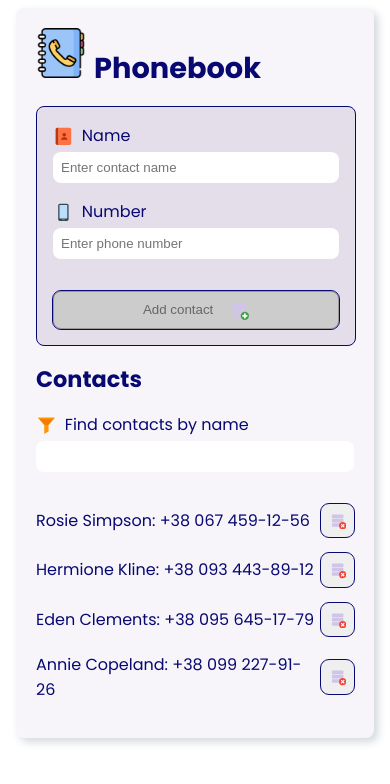
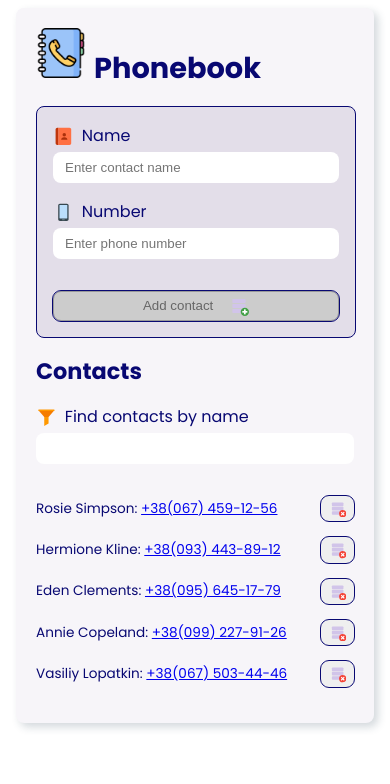
Before and after one commit to LiViS-code/goit-react-hw-02-phonebook, a React (Create React App) app in the folder my-phonebook/: page / in a window 390 px wide. Shown: the top 784 px of the page. Built offline with nearby package versions, Linux system fonts and the light colour scheme.

Commit message:
add link phone

```diff
--- a/my-phonebook/src/App.js
+++ b/my-phonebook/src/App.js
@@ -10,10 +10,11 @@ import phonebook from "./img/phonebook.png";
 class App extends Component {
   state = {
     contacts: [
-      { id: "id-1", name: "Rosie Simpson", number: "+38 067 459-12-56" },
-      { id: "id-2", name: "Hermione Kline", number: "+38 093 443-89-12" },
-      { id: "id-3", name: "Eden Clements", number: "+38 095 645-17-79" },
-      { id: "id-4", name: "Annie Copeland", number: "+38 099 227-91-26" },
+      { id: "id-1", name: "Rosie Simpson", number: "+38(067) 459-12-56" },
+      { id: "id-2", name: "Hermione Kline", number: "+38(093) 443-89-12" },
+      { id: "id-3", name: "Eden Clements", number: "+38(095) 645-17-79" },
+      { id: "id-4", name: "Annie Copeland", number: "+38(099) 227-91-26" },
+      { id: "id-5", name: "Vasiliy Lopatkin", number: "+38(067) 503-44-46" },
     ],
     filter: "",
   };
--- a/my-phonebook/src/components/ContactForm.styled.js
+++ b/my-phonebook/src/components/ContactForm.styled.js
@@ -33,7 +33,7 @@ export const Label = styled.label`
 `;
 
 export const Input = styled.input`
-  padding: ${spacing(2)};
+  padding: ${spacing(2)} ${spacing(3)};
   margin-bottom: ${spacing(4)};
   border: none;
   border-radius: ${spacing(2)};
@@ -50,7 +50,7 @@ export const Input = styled.input`
 `;
 
 export const Button = styled.button`
-  padding: ${spacing(2)};
+  padding: ${spacing(1)} ${spacing(2)};
   border: none;
   border-radius: ${spacing(2)};
   color: inherit;
--- a/my-phonebook/src/components/ContactList.jsx
+++ b/my-phonebook/src/components/ContactList.jsx
@@ -1,7 +1,7 @@
 import React, { Component } from "react";
 import { IconContext } from "react-icons";
 import { FcDeleteDatabase } from "react-icons/fc";
-import { ContastsList, ContactItem } from "./ContactList.styled";
+import { ContastsList, ContactItem, ContactNote } from "./ContactList.styled";
 import { Button } from "./ContactForm.styled";
 class ContactList extends Component {
   render() {
@@ -18,7 +18,12 @@ class ContactList extends Component {
       <ContastsList>
         {filterContacts.map(({ id, name, number }) => (
           <ContactItem key={id}>
-            {name}: {number}{" "}
+            <ContactNote>
+              {name}:{" "}
+              <a href={"lel:+" + parseInt(number.replace(/\D+/g, ""))}>
+                {number}
+              </a>
+            </ContactNote>
             <Button
               type="button"
               onClick={() => onDelete(id)}
--- a/my-phonebook/src/components/ContactList.styled.js
+++ b/my-phonebook/src/components/ContactList.styled.js
@@ -16,3 +16,8 @@ export const ContactItem = styled.li`
     margin-bottom: ${spacing(4)};
   }
 `;
+
+export const ContactNote = styled.span`
+  margin-right: ${spacing(3)};
+  font-size: 0.85em;
+`;
```
